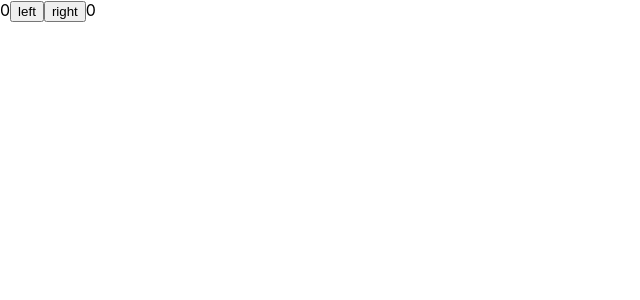
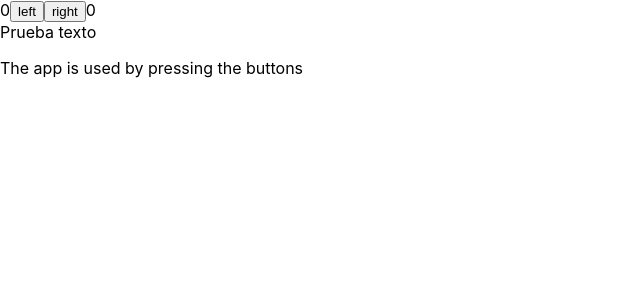
Before and after one commit to Fel1Dev/react-twitter-clon-project, a React (Create React App) app in the folder initial-app/: page / in a window 1280 px wide. Shown: the top 300 px of the page, without its empty margins (0-640 px from the left). Built offline with nearby package versions, Linux system fonts and the light colour scheme.

Commit message:
Added conditional rendering to Hisotry component.

```diff
--- /dev/null
+++ b/initial-app/src/componentes/arrayStates/History.js
@@ -0,0 +1,12 @@
+
+const History = (props) => {
+  return (
+    <div>
+      {props.allClicks.length === 0
+        ? 'The app is used by pressing the buttons'
+        : 'Button press history: ' + props.allClicks.join(' ')}
+    </div>
+  );
+};
+
+export default History;
--- /dev/null
+++ b/initial-app/src/componentes/arrayStates/SimplerCounter.js
@@ -0,0 +1,38 @@
+import { useState } from 'react';
+import History from './History';
+
+const SimplerCounter = () => {
+  const [left, setLeft] = useState(0);
+  const [right, setRight] = useState(0);
+  const [allClicks, setAll] = useState([]);
+  const [total, setTotal] = useState(0);
+
+  const handleLeftClick = () => {
+    setAll(allClicks.concat('L'));
+    const updated = left + 1;
+    setLeft(updated);
+    setTotal(updated + right);
+  };
+
+  const handleRightClick = () => {
+    setAll(allClicks.concat('R'));
+    const updated = right + 1;
+    setRight(updated);
+    setTotal(left + updated);
+  };
+
+  return (
+    <div>
+      {left}
+      <button onClick={handleLeftClick}>left</button>
+      <button onClick={handleRightClick}>right</button>
+      {right}
+      <br></br>
+      {"Prueba texto"}
+      <p>{allClicks.join(' ')}</p>
+      <History allClicks={allClicks}/>
+    </div>
+  );
+};
+
+export default SimplerCounter;
--- a/initial-app/src/index.js
+++ b/initial-app/src/index.js
@@ -4,10 +4,11 @@ import './index.css';
 import reportWebVitals from './reportWebVitals';
 import Counter from './componentes/useState/Counter';
 import ComplexCounter from './componentes/complexState/ComplexCounter';
+import SimplerCounter from './componentes/arrayStates/SimplerCounter';
 
 const root = ReactDOM.createRoot(document.getElementById('root'));
 root.render(
-    <ComplexCounter />
+    <SimplerCounter />
 );
 
 // If you want to start measuring performance in your app, pass a function
```
